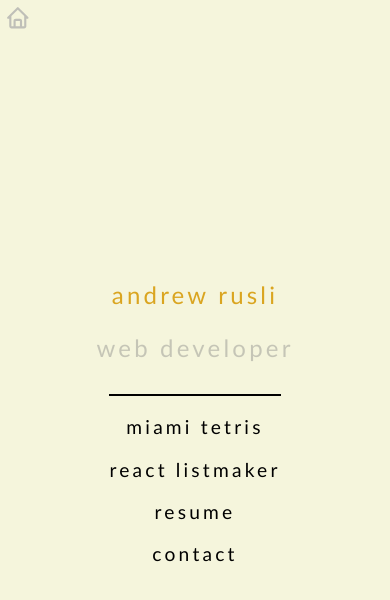
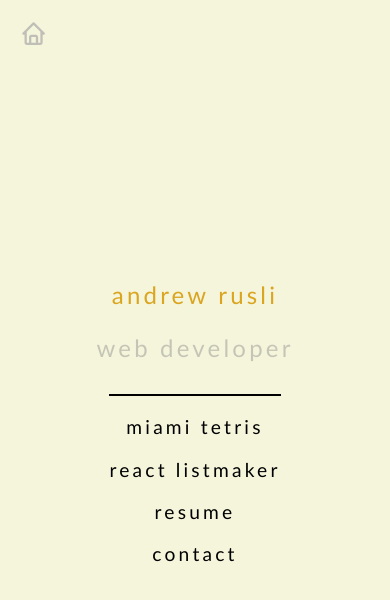
Before and after one commit to Arusli/webportfolio, a React (Create React App) app: page / in a window 390 px wide. Shown: the top 600 px of the page. Built offline with nearby package versions, Linux system fonts and the light colour scheme.

Commit message:
tweak home button

```diff
--- a/src/index.css
+++ b/src/index.css
@@ -305,9 +305,8 @@ p {
     }
 
     #home-button {
-        font-size: 1.6em;
+        font-size: 1.7em;
         opacity: .7;
-        margin: 5px;
     }
 
 }
```
